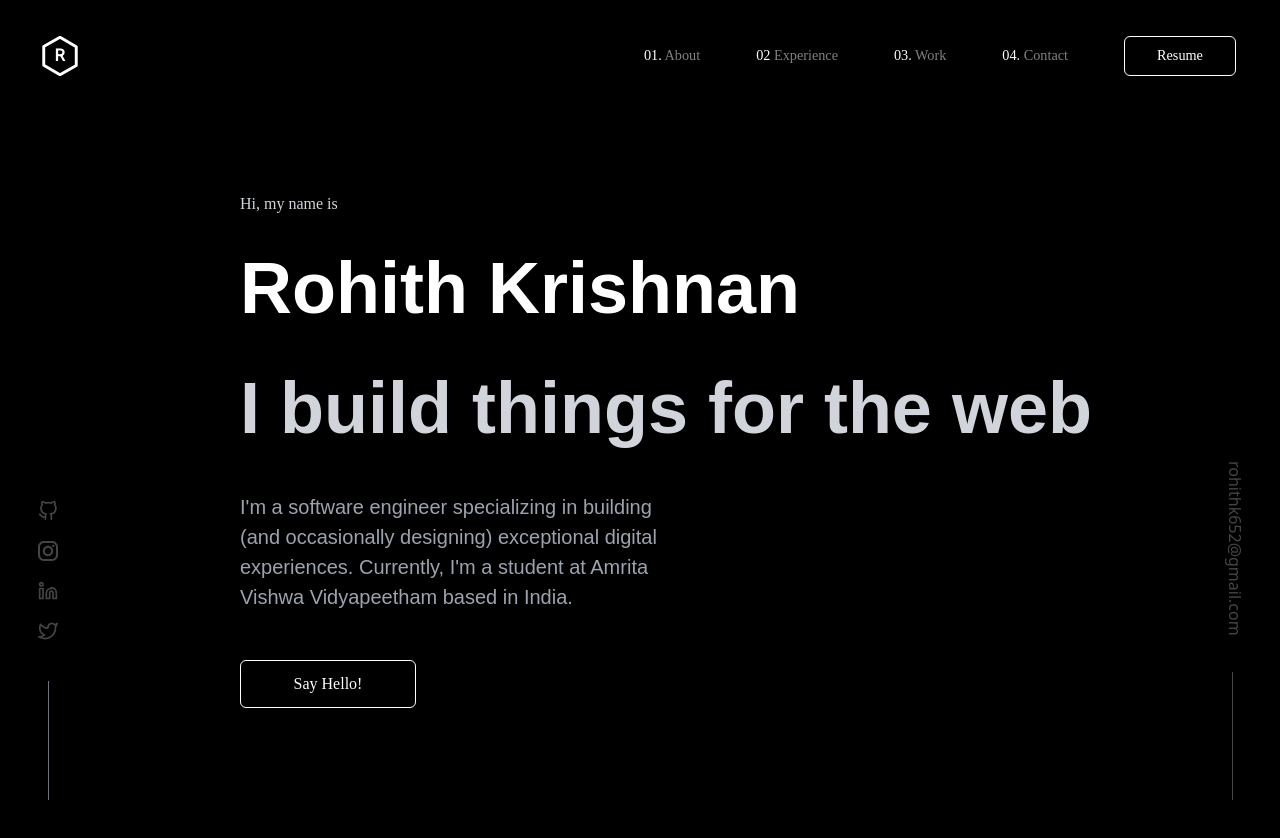
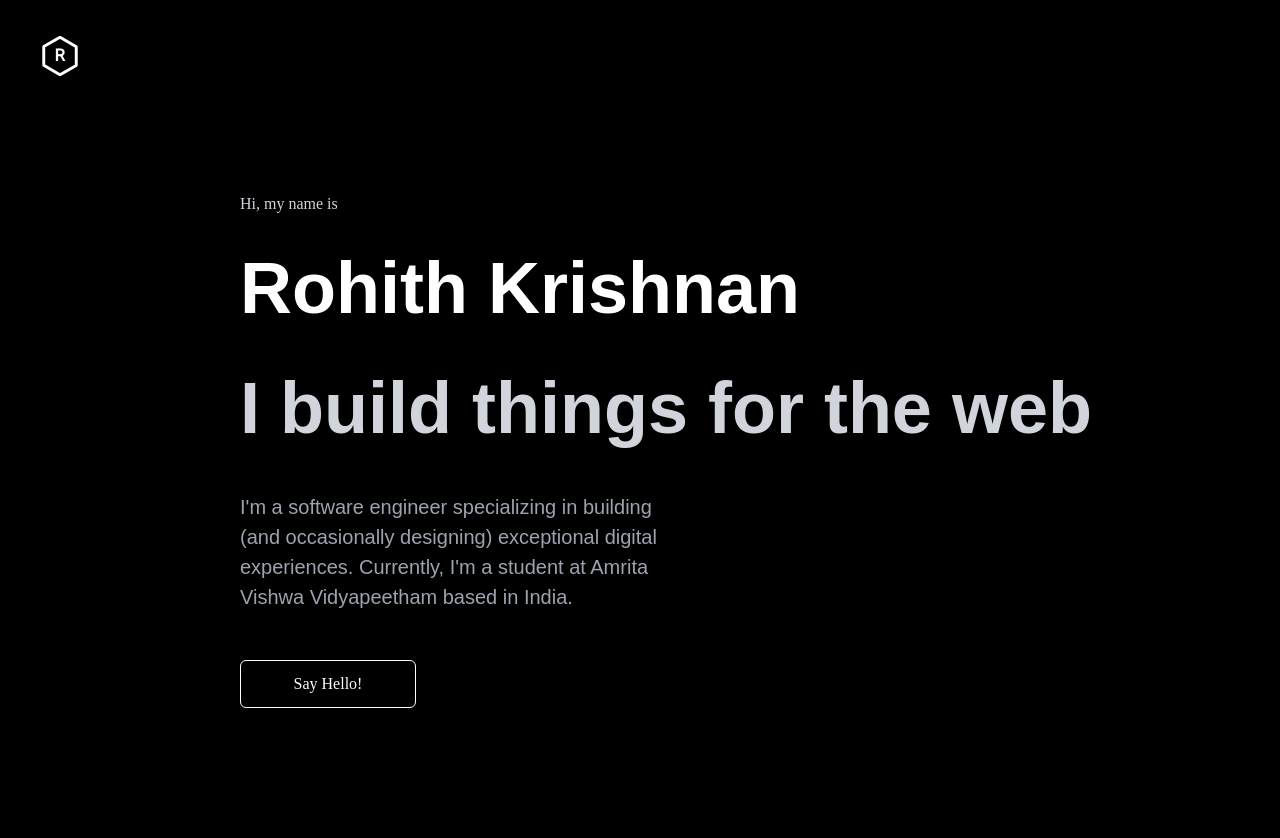
Before and after one commit to Rohithk2003/portfolio, a Next.js app: page / in a window 1280 px wide. Shown: the top 838 px of the page. Built offline with nearby package versions, Linux system fonts and the light colour scheme; what tailwindcss-animated would draw is missing.

Commit message:
added animations to main page and navbar

```diff
--- a/components/leftSIdebar.js
+++ b/components/leftSIdebar.js
@@ -4,7 +4,7 @@ export default function LeftSidebar() {
 		<div className="w-24  h-[100vh] top-0 left-0 fixed bg-black text-[#454545] flex flex-col justify-end">
 			<div className="w-full h-2/4 flex flex-col justify-between items-center">
 				<ul className="flex  pb-10  h-3/4 flex-col items-center gap-5 justify-end w-full">
-					<li className="h-5 w-5">
+					<li className="h-5 w-5 pop-up animate-11">
 						<Link
 							href="https://github.com/Rohithk2003"
 							className="w-5 h-5"
@@ -25,7 +25,7 @@ export default function LeftSidebar() {
 							</svg>
 						</Link>
 					</li>
-					<li className="h-5 w-5">
+					<li className="h-5 w-5 pop-up animate-11">
 						<Link
 							href="https://instagram.com/r0hxth._"
 							className="w-5 h-5"
@@ -63,7 +63,7 @@ export default function LeftSidebar() {
 							</svg>
 						</Link>
 					</li>
-					<li className="h-5 w-5">
+					<li className="h-5 w-5 pop-up animate-11">
 						<Link
 							href="https://github.com/Rohithk2003"
 							className="h-5 w-5"
@@ -95,7 +95,7 @@ export default function LeftSidebar() {
 							</svg>
 						</Link>
 					</li>
-					<li className="h-5 w-5">
+					<li className="h-5 w-5 pop-up animate-11">
 						<Link
 							href="https://github.com/Rohithk2003"
 							className="w-5 h-5"
@@ -117,7 +117,7 @@ export default function LeftSidebar() {
 						</Link>
 					</li>
 				</ul>
-				<div className="h-32 bg-gray-500 w-px"></div>
+				<div className="h-32 bg-gray-500 w-px pop-up animate-11"></div>
 			</div>
 		</div>
 	);
--- a/components/main.js
+++ b/components/main.js
@@ -30,7 +30,7 @@ export default function Main() {
 	return (
 		<div
 			id={"home"}
-			className={`home flex bg-black flex-wrap  flex-col w-full h-dvh xs:gap-3 gap-6 md:gap-15! lg:gap-12  md:pl-44 sm:pl-14 pl-5 md:p-20 sm:p-14 p-5 xs:pt-0 pt-20  pr-2 `}
+			className={`home pop-up animate-9 flex bg-black flex-wrap  flex-col w-full h-dvh xs:gap-3 gap-6 md:gap-15! lg:gap-12  md:pl-44 sm:pl-14 pl-5 md:p-20 sm:p-14 p-5 xs:pt-0 pt-20  pr-2 `}
 		>
 			<div className="md:h-3 h-6 w-full text-gray-300 sf-mono-text ">
 				Hi, my name is
--- a/components/navbar.js
+++ b/components/navbar.js
@@ -54,7 +54,7 @@ export default function Navbar() {
 			<nav
 				className={`flex w-[100vw] h-28 z-[500] justify-between px-10 bg-black text-white relative items-center`}
 			>
-				<div className="w-1/2 h-28 flex  justify-start items-center">
+				<div className="w-1/2 h-28 flex  justify-start items-center pop-up animate-1">
 					<div className={"w-10 h-10  "}>
 						<svg
 							id="logo"
@@ -94,19 +94,23 @@ export default function Navbar() {
 				</div>
 				<div className="lg:w-1/2 w-2/3 md:block  hidden h-28 nav-items text-md">
 					<div className="flex flex-row gap-14 h-28 ffff justify-center items-center">
-						<div className="">
-							01. <span className="nav-item">About</span>
+						<div className="flex flex-row gap-1 slide-down animate-1-faster">
+							<span>01. </span>
+							<div className="nav-item ">About</div>
 						</div>
-						<div className="">
-							02 <span className="nav-item">Experience</span>
+						<div className="flex flex-row gap-1 slide-down animate-2-faster">
+							<span>02. </span>
+							<div className="nav-item ">Experience</div>
 						</div>
-						<div className="">
-							03. <span className="nav-item">Work</span>
+						<div className="flex flex-row gap-1 slide-down animate-3-faster">
+							<span>03. </span>
+							<div className="nav-item ">Work</div>
 						</div>
-						<div className="">
-							04. <span className="nav-item">Contact</span>
+						<div className="flex flex-row gap-1 slide-down animate-4-faster">
+							<span>04. </span>
+							<div className="nav-item ">Contact</div>
 						</div>
-						<button class="bg-white text-black rounded-md w-28  h-10 btn-style5">
+						<button class="bg-white text-black rounded-md w-28  h-10 btn-style5 slide-down animate-5-faster">
 							Resume
 						</button>
 					</div>
--- a/components/rightSidebar.js
+++ b/components/rightSidebar.js
@@ -2,15 +2,14 @@ import Link from "next/link";
 
 export default function RightSidebar() {
 	return (
-        <div
-            className="w-24  h-[100vh] top-0 right-0 fixed bg-black text-[#454545] flex flex-col justify-end items-center">
+		<div className="w-24  h-[100vh] top-0 right-0 fixed bg-black text-[#454545] flex flex-col justify-end items-center">
 			<div className="w-full h-3/4 btext-black flex flex-col  justify-end items-start  ">
-                <div className="flex flex-col h-52 w-24 justify-center items-center  pb-10">
+				<div className="flex flex-col h-52 w-24 justify-center items-center  pb-10 pop-up animate-11">
 					<Link href={"mailto:rohithk652@gmail.com"}>
 						<div className="rotated-text ">rohithk652@gmail.com</div>
 					</Link>
 				</div>
-                <div className="h-32 bg-black w-full flex justify-center items-center">
+				<div className="h-32 bg-black w-full flex justify-center items-center pop-up animate-11">
 					<div className="h-32 bg-[#454545] w-px "></div>
 				</div>
 			</div>
--- a/pages/index.tsx
+++ b/pages/index.tsx
@@ -39,7 +39,7 @@ export default function Home() {
 				<div className={"w-[5%] md:block hidden"}>
 					<LeftSidebar />
 				</div>
-				<div className={"md:w-[90%] w-full text-white bg-white"}>
+				<div className={"md:w-[90%] w-full text-white bg-black"}>
 					<Main />
 				</div>
 				<div className={"w-[5%] md:block hidden"}>
--- a/styles/globals.css
+++ b/styles/globals.css
@@ -46,7 +46,7 @@ body {
 @keyframes custom-fade-in {
 	0% {
 		opacity: 0;
-		transform: translateY(-300%); /* Move the element from left */
+		transform: translateY(-30px); /* Move the element from left */
 	}
 	100% {
 		opacity: 1;
@@ -57,7 +57,7 @@ body {
 @keyframes custom-fade-left {
 	0% {
 		opacity: 0;
-		transform: translateX(-200%); /* Move the element from left */
+		transform: translateX(-30px); /* Move the element from left */
 	}
 	100% {
 		opacity: 1;
@@ -94,12 +94,12 @@ body {
 	}
 }
 
-.slide-in {
+.slide-down {
 	opacity: 0;
-	animation: custom-fade-in 1s ease forwards;
+	animation: custom-fade-in 1s ease-in-out forwards;
 }
 
-.slide-in-left {
+.slide-left {
 	opacity: 0;
 	animation: custom-fade-left 1s ease forwards;
 }
@@ -109,7 +109,18 @@ body {
 	animation: custom-fade-in 1s ease forwards;
 	animation-delay: 0.25s;
 }
-
+@keyframes opacity-anim {
+	from {
+		opacity: 0;
+	}
+	to {
+		opacity: 1;
+	}
+}
+.pop-up {
+	opacity: 0;
+	animation: opacity-anim 0.5s ease-in-out forwards;
+}
 .main-one-fast {
 	opacity: 0;
 	transform: translateX(-200%);
@@ -146,7 +157,58 @@ body {
 .animate-6 {
 	animation-delay: 1.25s;
 }
+.animate-7 {
+	animation-delay: 1.5s;
+}
+.animate-8 {
+	animation-delay: 1.75s;
+}
+.animate-9 {
+	animation-delay: 2s;
+} /* Generate more animation classes with incremental delays */
+.animate-10 {
+	animation-delay: 2.25s;
+}
 
+.animate-11 {
+	animation-delay: 2.5s;
+}
+
+.animate-12 {
+	animation-delay: 2.75s;
+}
+
+.animate-13 {
+	animation-delay: 3s;
+}
+
+.animate-14 {
+	animation-delay: 3.25s;
+}
+
+.animate-15 {
+	animation-delay: 3.5s;
+}
+
+.animate-2-faster {
+	animation-delay: 0.1s; /* Adjusted animation delay */
+}
+
+.animate-3-faster {
+	animation-delay: 0.25s; /* Adjusted animation delay */
+}
+
+.animate-4-faster {
+	animation-delay: 0.4s; /* Adjusted animation delay */
+}
+
+.animate-5-faster {
+	animation-delay: 0.55s; /* Adjusted animation delay */
+}
+
+.animate-6-faster {
+	animation-delay: 0.7s; /* Adjusted animation delay */
+}
 .bg-left-to-right {
 	background: linear-gradient(to right, #f26c4f 50%, white 50%);
 	background-size: 200% 100%;
@@ -326,11 +388,11 @@ body {
 	display: none;
 }
 
-.instagram-logo {
+.instagram-logo path {
 	fill: #454545;
 }
 
-.instagram-logo:hover {
+.instagram-logo:hover path {
 	fill: #fff;
 }
 
```
Lines whose indentation alone changed are shown as unchanged.
